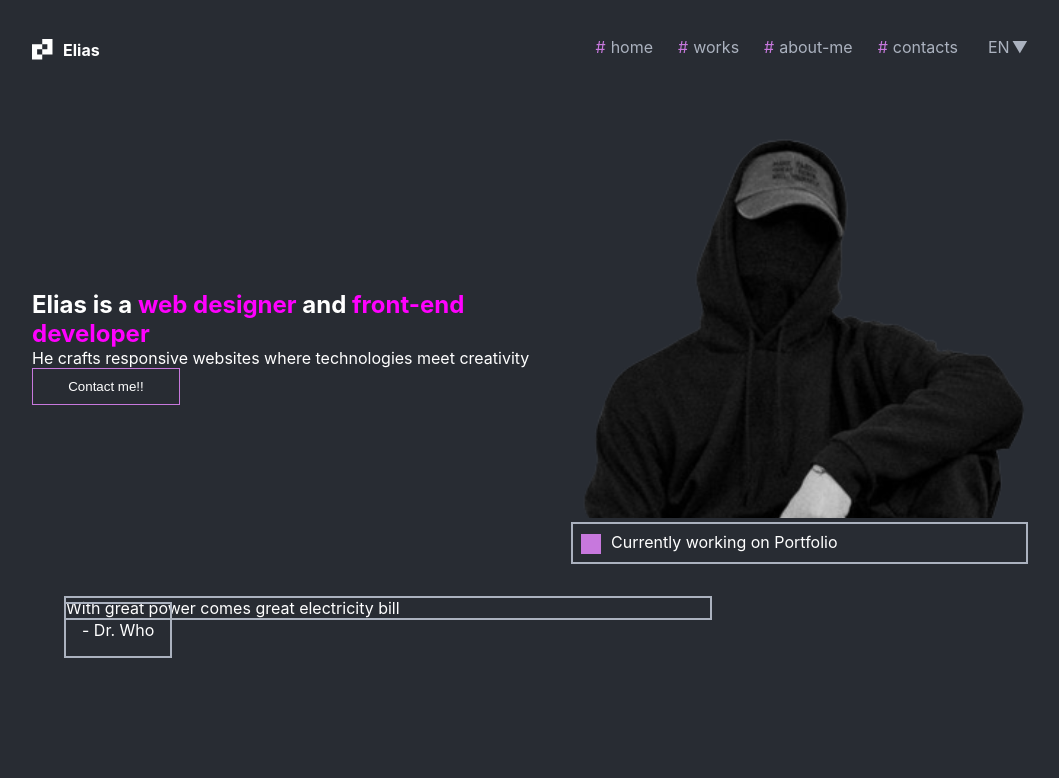
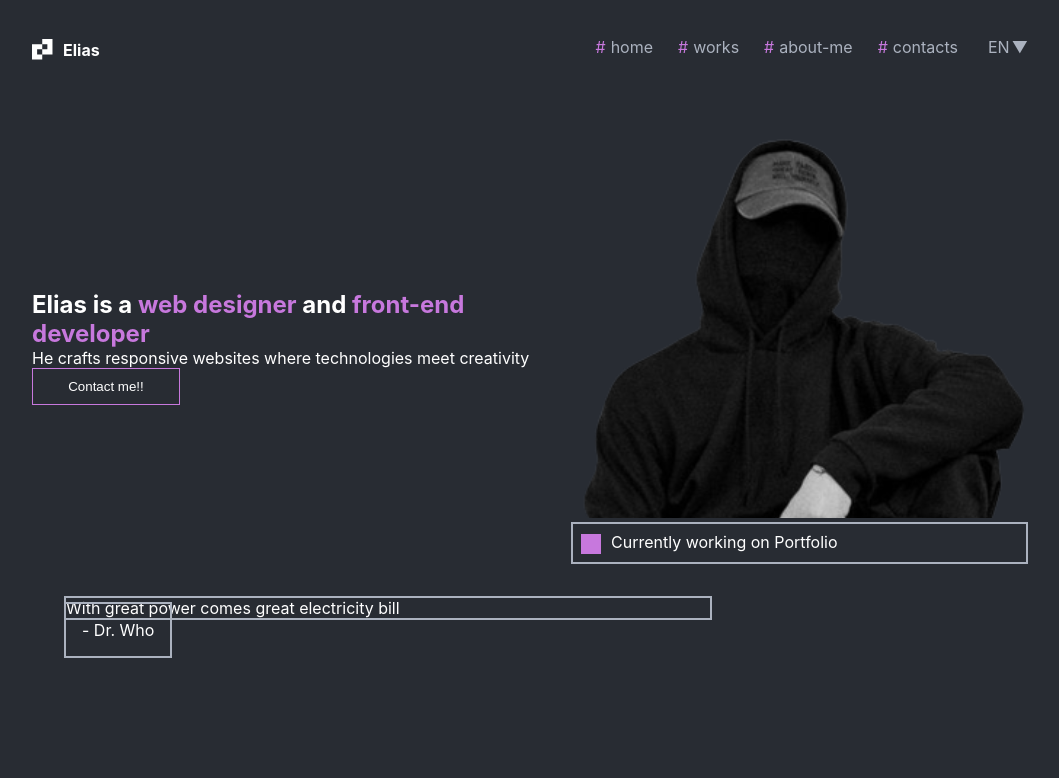
Before and after one commit to 89811421793/portfolio, a React app: page / in a window 1280 px wide. Shown: the top 778 px of the page, without its empty margins (110-1169 px from the left). Built offline with nearby package versions, Linux system fonts and the light colour scheme.

Commit message:
two styled spans

```diff
--- a/src/pages/homepage/layout/sections/main/Main.tsx
+++ b/src/pages/homepage/layout/sections/main/Main.tsx
@@ -13,8 +13,8 @@ export const Main: React.FC = () => {
         <FlexWrapper align="center" justify="space-around">
           <div>
             <MainTitle>
-              Elias is a <span style={{ color: 'fuchsia' }}>web designer</span>{" "}
-              and <span style={{ color: 'fuchsia' }}>front-end developer</span>
+              Elias is a <Skill>web designer</Skill>{" "}
+              and <Skill>front-end developer</Skill>
             </MainTitle>
             <p>
               He crafts responsive websites where technologies meet creativity
@@ -78,3 +78,7 @@ height: 20px;
 margin-right: 10px;
 vertical-align: middle;
 `
+
+const Skill = styled.span`
+color: ${theme.colors.accent};
+`
```
